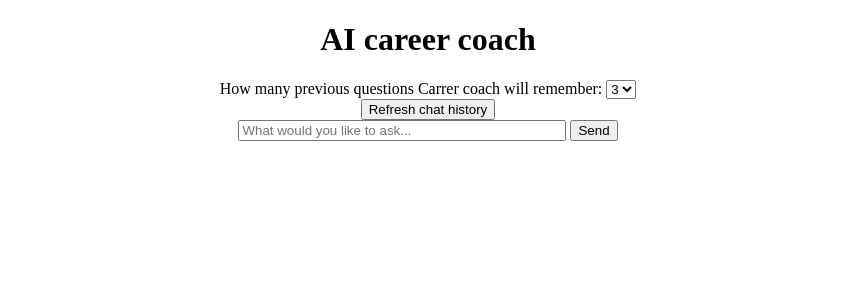
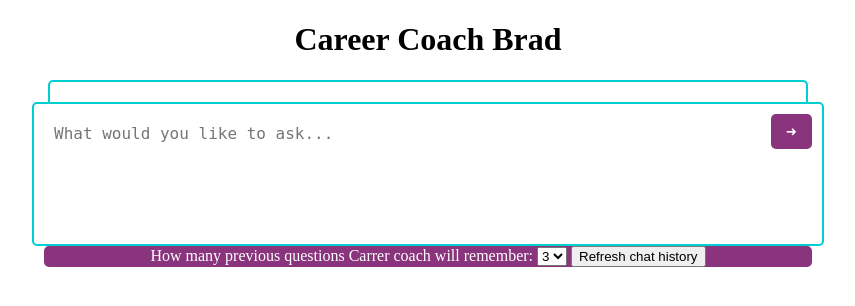
Before and after one commit to HaydnRoberts/AI-website-integration, a Flask app: page / in a window 1280 px wide. Shown: the top 306 px of the page, without its empty margins (212-1067 px from the left). Run offline with Flask 3, Linux system fonts and the light colour scheme.

Commit message:
UI overhaul

```diff
--- a/ChatGPT website/AI_test.py
+++ b/ChatGPT website/AI_test.py
@@ -13,7 +13,8 @@ openai.api_key = api_key
 
 chat_history = []
 
-app = Flask(__name__)
+app = Flask(__name__, static_url_path='/static')
+
 
 @app.route('/')
 def index():
@@ -25,13 +26,22 @@ def run_python_code():
         # Get the user's input from the JSON request
         user_input = request.json.get('prompt', '')
         chat_memory = request.json.get('chat_memory','')
+        #These values are strange as the history includes \n and both the user and coach's responses
+        #this means that the value 2 includes just the last input from the user and every 4 added includes a input and response
+        #the algorithm for this is n4 + 2
+        chat_memory = int(chat_memory)
         print(chat_memory)
+        chat_memory *= 4
+        chat_memory += 2
+        print(chat_memory)
+
 
         chat_history.append(f"You: {user_input}")
         chat_history.append("\n")
 
+        print(str(chat_history[-chat_memory:]))
         try:
-            conversation_for_model = str(chat_history[-int(chat_memory):])
+            conversation_for_model = str(chat_history[-chat_memory:])
         except:
             conversation_for_model = str(chat_history[-4:])
             print('Invalid option')
--- /dev/null
+++ b/ChatGPT website/static/style.css
@@ -0,0 +1,64 @@
+/* Style for the container div to hold the input and button */
+.input-container {
+    display: flex;
+    align-items: flex-start;
+    justify-content: center; /* Center the items horizontally */
+    width: 60%;
+    margin: 0 auto;
+    border: 2px solid darkturquoise; /* Add border to the container */
+    border-radius: 5px; /* Rounded corners for the container */
+    padding: 10px; /* Add padding to the container */
+    background-color: #ffffff;
+}
+
+/* Style for the text area */
+#prompt {
+    flex-grow: 1;
+    height: 100px;
+    padding: 10px;
+    border: none; /* Remove border from the textarea */
+    resize: none;
+    font-size: 16px;
+}
+
+/* Style for the Send button */
+#runButton {
+    padding: 10px 15px;
+    background-color: #89347c;
+    color: #fff;
+    border: none;
+    border-radius: 5px;
+    cursor: pointer;
+}
+
+.chat-container {
+    display: flex;
+    align-items: flex-start;
+    text-align: left;
+    width: 57.5%;
+    margin: 0 auto;
+    border: 2px solid darkturquoise;
+    border-bottom: none;
+    border-radius: 5px 5px 0 0; /* Rounded top corners */
+    padding: 10px; /* Add padding to the container */
+}
+
+body {
+    text-align: center;
+    margin: 0 auto;
+    display: block;
+}
+
+.text-bar {
+    position: sticky;
+    bottom: 0;
+    z-index: 1;
+}
+
+.option-bar {
+    background-color: #89347c;
+    width:60%;
+    justify-content: center;
+    margin: 0 auto;
+    border-radius: 5px;
+}
--- a/ChatGPT website/templates/Index.html
+++ b/ChatGPT website/templates/Index.html
@@ -1,34 +1,34 @@
 <!DOCTYPE html>
 <html>
 <head>
-    <title>JSON Data Display</title>
+    <title>JCareer Coach Brad</title>
+    <link rel="stylesheet" type="text/css" href="{{ url_for('static', filename='style.css') }}">
 </head>
-<body style="text-align: center; margin: 0 auto; display: block;">
-    <h1>AI career coach</h1>
-    <label for="options">How many previous questions Carrer coach will remember:</label>
+<body>
+    <h1>Career Coach Brad</h1>
 
-    <select id="options">
-        <option value="12">3</option>
-        <option value="8">2</option>
-        <option value="4">1</option>
-        <option value="2">0</option>
-    </select>
-    <br>
-    <button id="refreshButton">Refresh chat history</button>
-    <br>
+    <div id="chat_history" class="chat-container" type="text"></div>
 
-    <form id="RunPython">
-        <input type="text" id="prompt" name="prompt" placeholder="What would you like to ask..." style="width:25%">
-        <button type="submit" id="runButton">Send</button>
-    </form>
-
-    <div id="chat_history"></div>
+    <div class="text-bar">
+        <form id="RunPython">
+            <div class="input-container">
+                <textarea id="prompt" name="prompt" placeholder="What would you like to ask..."></textarea>
+                <button type="submit" id="runButton">➜</button>
+            </div>
+        </form>
+        <div class="option-bar">
+            <label for="options" style="color:white;">How many previous questions Carrer coach will remember:</label>
+            <select id="options">
+                <option value="3">3</option>
+                <option value="2">2</option>
+                <option value="1">1</option>
+                <option value="0">0</option>
+            </select>
+            <button id="refreshButton">Refresh chat history</button>
+        </div>
+    </div>
 
     <script>
-        //document.getElementById("runButton").addEventListener("click", function() {
-        //    runCode();
-        //});
-
         document.getElementById("RunPython").addEventListener("submit", function(event) {
             event.preventDefault();
             runCode();
```
